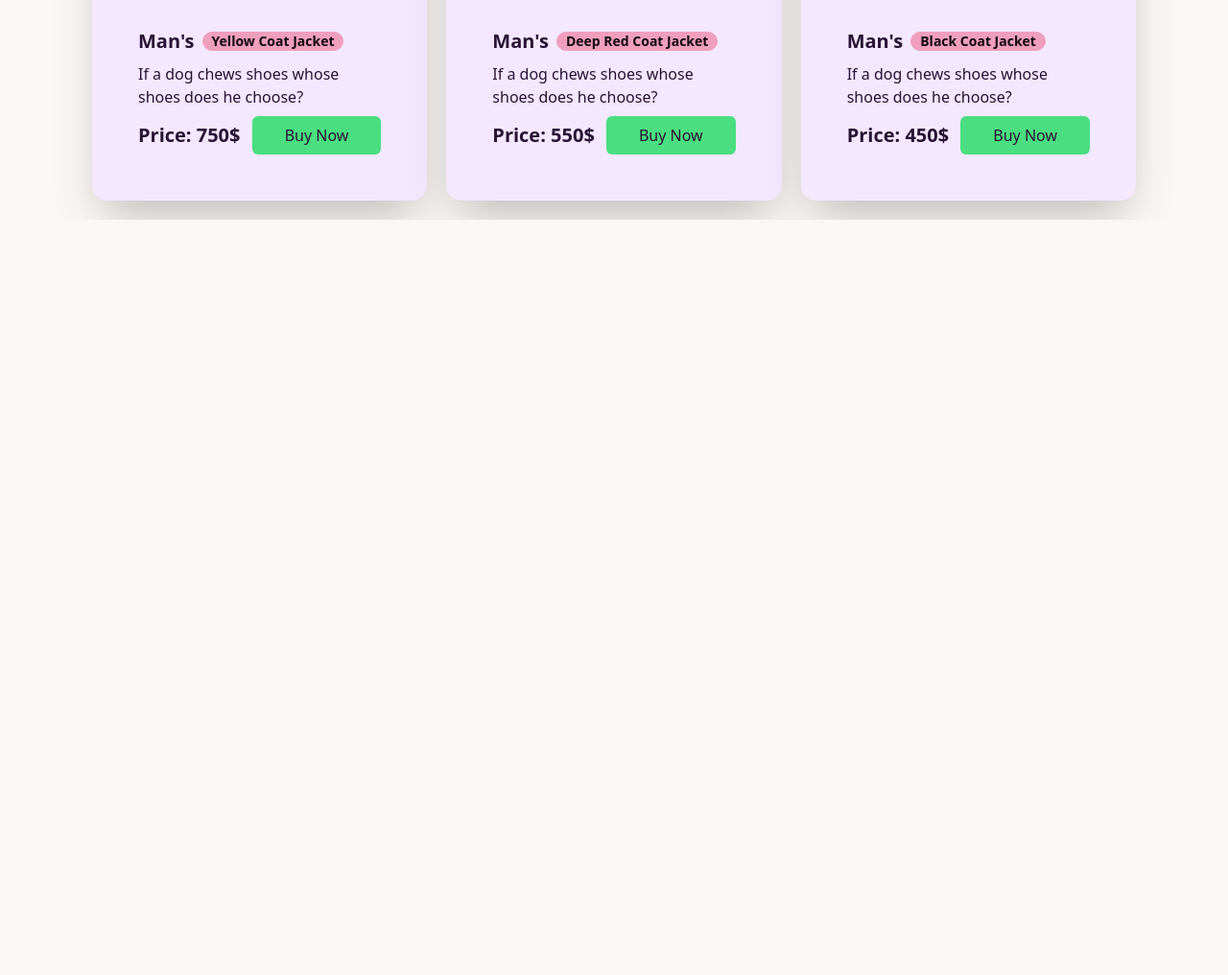
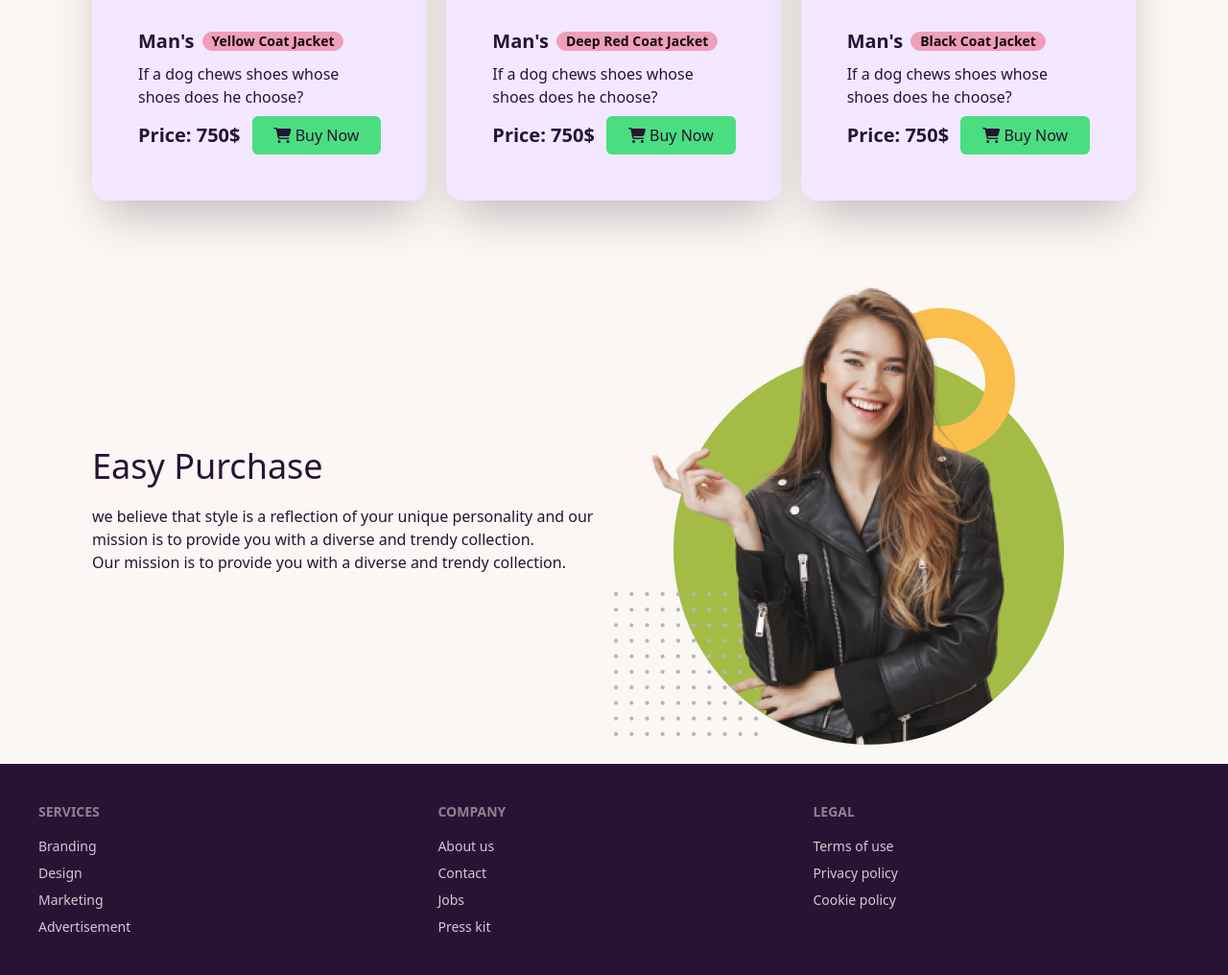
Before and after one commit to mehedi323/iftiyas-dress-fair, a plain HTML site: page index.html in a window 1280 px wide. Shown: the part 2068-3084 px from the top of the page at 96% size. Before the commit the page ends 2297 px from the top, so only its background shows below. Drawn offline with nearby package versions, Linux system fonts and the light colour scheme.

Commit message:
header main footer compeleted section addad

```diff
--- a/index.html
+++ b/index.html
@@ -8,6 +8,9 @@
     <link rel="shortcut icon" href="./images/logo.png" type="image/x-icon">
     <link href="https://cdn.jsdelivr.net/npm/daisyui@4.6.0/dist/full.min.css" rel="stylesheet" type="text/css" />
     <script src="https://cdn.tailwindcss.com"></script>
+    <link rel="stylesheet" href="https://cdnjs.cloudflare.com/ajax/libs/font-awesome/6.5.1/css/all.min.css"
+        integrity="sha512-DTOQO9RWCH3ppGqcWaEA1BIZOC6xxalwEsw9c2QQeAIftl+Vegovlnee1c9QX4TctnWMn13TZye+giMm8e2LwA=="
+        crossorigin="anonymous" referrerpolicy="no-referrer" />
     <script>
         tailwind.config = {
             theme: {
@@ -93,8 +96,7 @@
             </div>
             <div class="grid md:grid-cols-2 lg:grid-cols-3 gap-5">
                 <div class="card bg-purple-100 shadow-2xl p-4">
-                    <figure><img src="./images/jacket-1.png"
-                            alt="Shoes" /></figure>
+                    <figure><img src="./images/jacket-1.png" alt="Shoes" /></figure>
                     <div class="card-body">
                         <h2 class="card-title">
                             Woman
@@ -102,14 +104,14 @@
                         </h2>
                         <p>If a dog chews shoes whose shoes does he choose?</p>
                         <div class="flex items-center">
-                            <h1 class="flex-1 text-xl font-bold">Price: 350$</h1>
-                            <button class="flex-1 bg-green-400 p-2 rounded-md">Buy Now</button>
+                            <h1 class="flex-1 text-xl font-bold">Price: 750$</h1>
+                            <button class="flex-1 bg-green-400 p-2 rounded-md"><span><i
+                                        class="fa-solid fa-cart-shopping"></i></span> Buy Now</button>
                         </div>
                     </div>
                 </div>
                 <div class="card bg-purple-100 shadow-2xl p-4">
-                    <figure><img src="./images/jacket-2.png"
-                            alt="Shoes" /></figure>
+                    <figure><img src="./images/jacket-2.png" alt="Shoes" /></figure>
                     <div class="card-body">
                         <h2 class="card-title">
                             Woman
@@ -117,14 +119,14 @@
                         </h2>
                         <p>If a dog chews shoes whose shoes does he choose?</p>
                         <div class="flex items-center">
-                            <h1 class="flex-1 text-xl font-bold">Price: 350$</h1>
-                            <button class="flex-1 bg-green-400 p-2 rounded-md">Buy Now</button>
+                            <h1 class="flex-1 text-xl font-bold">Price: 750$</h1>
+                            <button class="flex-1 bg-green-400 p-2 rounded-md"><span><i
+                                        class="fa-solid fa-cart-shopping"></i></span> Buy Now</button>
                         </div>
                     </div>
                 </div>
                 <div class="card bg-purple-100 shadow-2xl p-4">
-                    <figure><img src="./images/jacket-3.png"
-                            alt="Shoes" /></figure>
+                    <figure><img src="./images/jacket-3.png" alt="Shoes" /></figure>
                     <div class="card-body">
                         <h2 class="card-title">
                             Woman
@@ -132,8 +134,9 @@
                         </h2>
                         <p>If a dog chews shoes whose shoes does he choose?</p>
                         <div class="flex items-center">
-                            <h1 class="flex-1 text-xl font-bold">Price: 350$</h1>
-                            <button class="flex-1 bg-green-400 p-2 rounded-md">Buy Now</button>
+                            <h1 class="flex-1 text-xl font-bold">Price: 750$</h1>
+                            <button class="flex-1 bg-green-400 p-2 rounded-md"><span><i
+                                        class="fa-solid fa-cart-shopping"></i></span> Buy Now</button>
                         </div>
                     </div>
                 </div>
@@ -148,8 +151,7 @@
             </div>
             <div class="grid md:grid-cols-2 lg:grid-cols-3 gap-5">
                 <div class="card bg-purple-100 shadow-2xl p-4">
-                    <figure><img src="./images/jacket-4.png"
-                            alt="Shoes" /></figure>
+                    <figure><img src="./images/jacket-4.png" alt="Shoes" /></figure>
                     <div class="card-body">
                         <h2 class="card-title">
                             Man's
@@ -158,13 +160,13 @@
                         <p>If a dog chews shoes whose shoes does he choose?</p>
                         <div class="flex items-center">
                             <h1 class="flex-1 text-xl font-bold">Price: 750$</h1>
-                            <button class="flex-1 bg-green-400 p-2 rounded-md">Buy Now</button>
+                            <button class="flex-1 bg-green-400 p-2 rounded-md"><span><i
+                                        class="fa-solid fa-cart-shopping"></i></span> Buy Now</button>
                         </div>
                     </div>
                 </div>
                 <div class="card bg-purple-100 shadow-2xl p-4">
-                    <figure><img src="./images/jacket-5.png"
-                            alt="Shoes" /></figure>
+                    <figure><img src="./images/jacket-5.png" alt="Shoes" /></figure>
                     <div class="card-body">
                         <h2 class="card-title">
                             Man's
@@ -172,14 +174,14 @@
                         </h2>
                         <p>If a dog chews shoes whose shoes does he choose?</p>
                         <div class="flex items-center">
-                            <h1 class="flex-1 text-xl font-bold">Price: 550$</h1>
-                            <button class="flex-1 bg-green-400 p-2 rounded-md">Buy Now</button>
+                            <h1 class="flex-1 text-xl font-bold">Price: 750$</h1>
+                            <button class="flex-1 bg-green-400 p-2 rounded-md"><span><i
+                                        class="fa-solid fa-cart-shopping"></i></span> Buy Now</button>
                         </div>
                     </div>
                 </div>
                 <div class="card bg-purple-100 shadow-2xl p-4">
-                    <figure><img src="./images/jacket-6.png"
-                            alt="Shoes" /></figure>
+                    <figure><img src="./images/jacket-6.png" alt="Shoes" /></figure>
                     <div class="card-body">
                         <h2 class="card-title">
                             Man's
@@ -187,21 +189,58 @@
                         </h2>
                         <p>If a dog chews shoes whose shoes does he choose?</p>
                         <div class="flex items-center">
-                            <h1 class="flex-1 text-xl font-bold">Price: 450$</h1>
-                            <button class="flex-1 bg-green-400 p-2 rounded-md">Buy Now</button>
+                            <h1 class="flex-1 text-xl font-bold">Price: 750$</h1>
+                            <button class="flex-1 bg-green-400 p-2 rounded-md"><span><i
+                                        class="fa-solid fa-cart-shopping"></i></span> Buy Now</button>
                         </div>
                     </div>
                 </div>
             </div>
         </section>
         <!-- Mans Jacket Section Ends Here -->
-
     </header>
     <main>
 
+        <section class="max-w-screen-xl mx-auto px-8 md:px-16 lg:px-24 py-5 mt-10">
+            <div class="flex flex-col lg:flex-row items-center">
+                <!-- Easy Purchase text -->
+                <div class=" flex-1 items-center">
+                    <h1 class="text-3xl md:text-4xl lg:text-4xl mb-5">Easy Purchase</h1>
+                    <p>we believe that style is a reflection of your unique personality and our mission is to provide
+                        you with a
+                        diverse and trendy collection.</p>
+                    <p>Our mission is to provide you with a diverse and trendy collection.</p>
+                </div>
+                <!-- Easy Purchase image -->
+                <div class=" flex-1 ">
+                    <img src="./images/model.png" alt="">
+                </div>
+            </div>
+        </section>
     </main>
     <footer>
-
+        <footer class="footer p-10 bg-neutral text-neutral-content">
+            <nav>
+                <h6 class="footer-title">Services</h6>
+                <a class="link link-hover">Branding</a>
+                <a class="link link-hover">Design</a>
+                <a class="link link-hover">Marketing</a>
+                <a class="link link-hover">Advertisement</a>
+            </nav>
+            <nav>
+                <h6 class="footer-title">Company</h6>
+                <a class="link link-hover">About us</a>
+                <a class="link link-hover">Contact</a>
+                <a class="link link-hover">Jobs</a>
+                <a class="link link-hover">Press kit</a>
+            </nav>
+            <nav>
+                <h6 class="footer-title">Legal</h6>
+                <a class="link link-hover">Terms of use</a>
+                <a class="link link-hover">Privacy policy</a>
+                <a class="link link-hover">Cookie policy</a>
+            </nav>
+        </footer>
     </footer>
 </body>
 
```
Lines whose indentation alone changed are shown as unchanged.
